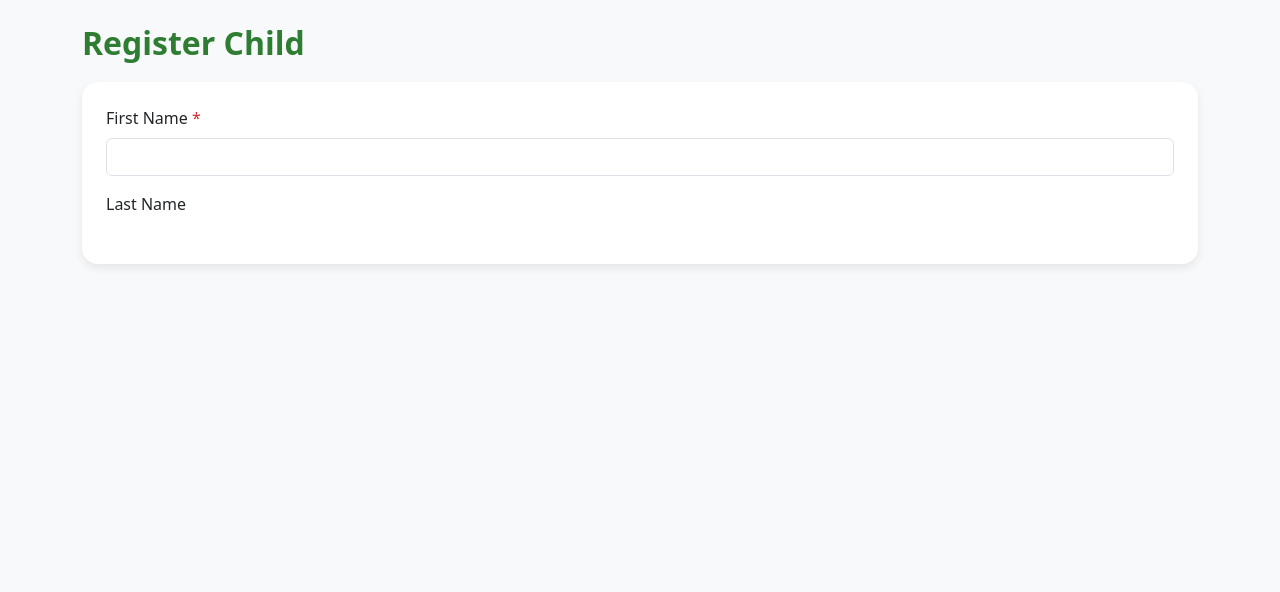
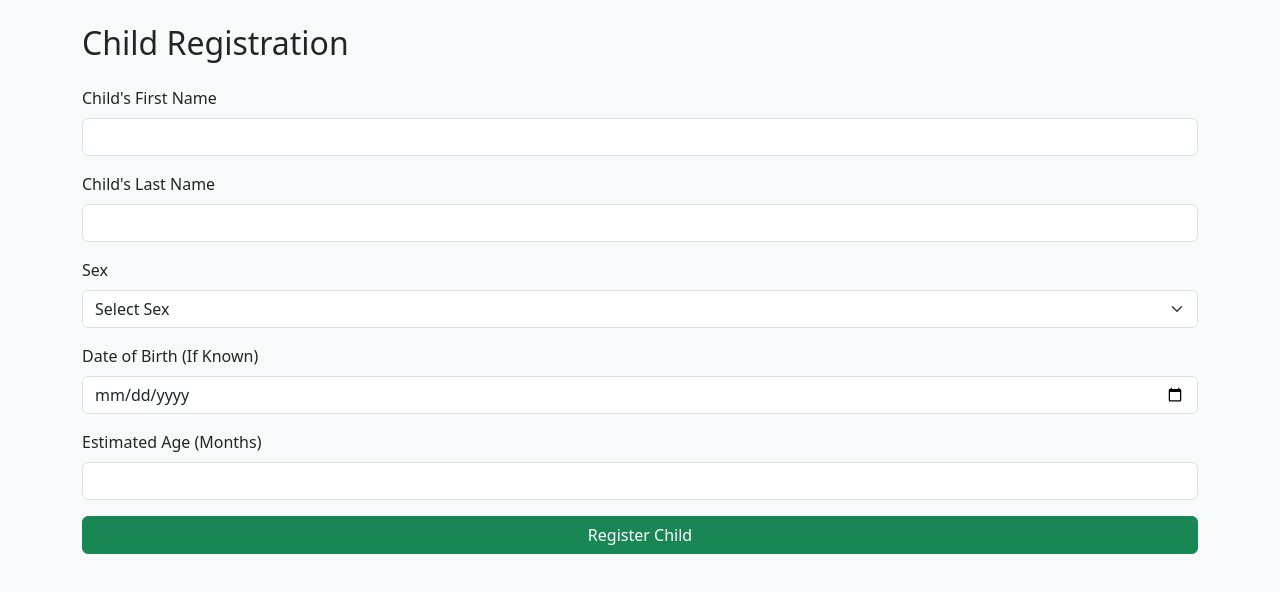
Before and after one commit to elbewhy/LafiyaTrack, a plain HTML site: page frontend/pages/register-child.html in a window 1280 px wide. Drawn offline with nearby package versions, Linux system fonts and the light colour scheme.

Commit message:
Revise child registration form layout and fields
Updated the registration form for children with new fields and improved structure.

```diff
--- a/frontend/pages/register-child.html
+++ b/frontend/pages/register-child.html
@@ -3,15 +3,13 @@
 
 <head>
 
-<meta charset="UTF-8">
+    <meta charset="UTF-8">
+    <meta name="viewport" content="width=device-width, initial-scale=1.0">
 
-<meta name="viewport" content="width=device-width, initial-scale=1.0">
+    <title>Register Child | LafiyaTrack</title>
 
-<title>Register Child | LafiyaTrack</title>
-
-<link href="https://cdn.jsdelivr.net/npm/bootstrap@5.3.7/dist/css/bootstrap.min.css" rel="stylesheet">
-
-<link rel="stylesheet" href="../css/forms.css">
+    <link href="https://cdn.jsdelivr.net/npm/bootstrap@5.3.7/dist/css/bootstrap.min.css" rel="stylesheet">
+    <link rel="stylesheet" href="../css/register-child.css">
 
 </head>
 
@@ -19,36 +17,50 @@
 
 <div class="container py-4">
 
-<h2 class="page-title">
-Register Child
-</h2>
+    <h2 class="mb-4">Child Registration</h2>
 
-<div class="form-card">
+    <form id="childForm">
 
-<form id="childForm">
+        <div class="mb-3">
+            <label class="form-label">Child's First Name</label>
+            <input type="text" id="firstName" class="form-control" required>
+        </div>
 
-<div class="mb-3">
+        <div class="mb-3">
+            <label class="form-label">Child's Last Name</label>
+            <input type="text" id="lastName" class="form-control" required>
+        </div>
 
-<label class="form-label">
+        <div class="mb-3">
+            <label class="form-label">Sex</label>
+            <select id="sex" class="form-select" required>
+                <option value="">Select Sex</option>
+                <option value="Male">Male</option>
+                <option value="Female">Female</option>
+            </select>
+        </div>
 
-First Name <span class="required">*</span>
+        <div class="mb-3">
+            <label class="form-label">Date of Birth (If Known)</label>
+            <input type="date" id="dob" class="form-control">
+        </div>
 
-</label>
+        <div class="mb-3">
+            <label class="form-label">Estimated Age (Months)</label>
+            <input type="number" id="ageMonths" class="form-control" min="0">
+        </div>
 
-<input
-type="text"
-class="form-control"
-id="firstName"
-required>
+        <button class="btn btn-success w-100">
+            Register Child
+        </button>
+
+    </form>
 
 </div>
 
-<div class="mb-3">
+<script src="../js/services/storage.js"></script>
+<script src="../js/register-child.js"></script>
 
-<label class="form-label">
+</body>
 
-Last Name
-
-</label>
-
-<input
+</html>
```
